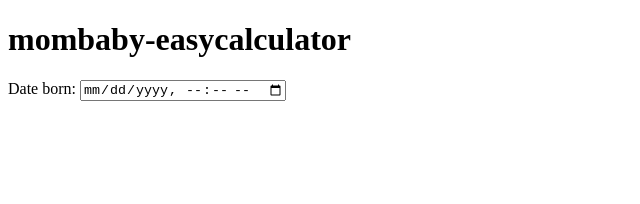
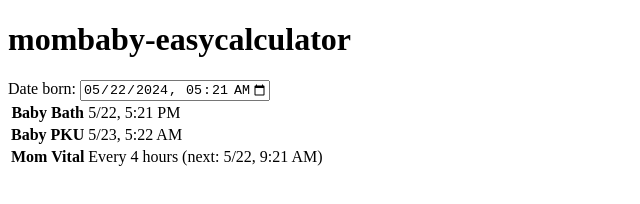
Before and after one commit to fritz-n/mombaby, a website: page index.html in a window 1280 px wide. Shown: the whole page, without its empty margins (0-640 px from the left). Drawn offline with Linux system fonts and the light colour scheme.

Commit message:
chore: when it is working

```diff
--- a/index.html
+++ b/index.html
@@ -7,9 +7,28 @@
     <link rel="stylesheet" href="styles.css">
 </head>
 <body>
-    <h1>mombaby-easycalculator</h1>
+    <h1 id="page-heading">mombaby-easycalculator</h1>
+    <!-- <div class="shift-chooser">
+        <label for="dayshift"><input type="radio" name="shift" checked value="7a-7p" id="dayshift"> 7a-7p</label>
+        <label for="nightshift" style="margin-left: 20px;"><input type="radio" name="shift" value="7p-7a" id="nightshift"> 7p-7a</label>
+    </div> -->
     <label for="time">Date born</label>: <input id="time" type="datetime-local">
-    <div id="output"></div>
+    <table>
+        <tbody>
+            <tr>
+                <th>Baby Bath</th>
+                <td id="bath-time">Bath time</td>
+            </tr>
+            <tr>
+                <th>Baby PKU</th>
+                <td id="pku-time">PKU time</td>
+            </tr>
+            <tr>
+                <th>Mom Vital</th>
+                <td id="vitals-time">Vital time</td>
+            </tr>
+        </tbody>
+    </table>
     <script src="script.js"></script>
 </body>
 </html>
--- a/script.js
+++ b/script.js
@@ -0,0 +1,49 @@
+const timeElement = document.getElementById('time');
+var tzoffset = (new Date()).getTimezoneOffset() * 60000; //offset in milliseconds
+// Set to the current date
+const currentDate = (new Date(Date.now() - tzoffset)).toISOString().slice(0,16);
+timeElement.value = currentDate;
+timeElement.max = currentDate;
+
+const bathEl = document.getElementById('bath-time');
+const pkuEl = document.getElementById('pku-time');
+const vitalsEl = document.getElementById('vitals-time');
+
+function isDayShift() {
+    const hour = (new Date()).getHours();
+    return hour >= 7 && hour < 19;
+}
+
+function updateTimes(){
+    const birthTime = new Date(timeElement.value);
+    const formatter = new Intl.DateTimeFormat("en-US", {
+        month: "numeric",
+        day: "numeric",
+        hour: "numeric",
+        minute: "numeric",
+    });
+
+    const bathDueTime = new Date(birthTime.getTime()+12*60*60*1000);
+    bathEl.innerText = formatter.format(bathDueTime);
+    if (bathDueTime.getTime() < Date.now()) {
+        bathEl.classList.add('strike')
+    } else {
+        bathEl.classList.remove('strike')
+    }
+
+    const oneDayAfterBirth = new Date(birthTime.getTime()+24*60*60*1000)
+    const pkuDueTime = new Date(oneDayAfterBirth.getTime() + 60*1000);
+    pkuEl.innerText = formatter.format(pkuDueTime);
+
+    // If it has been more than one day since the baby was born,
+    // vitals are needed every 8 hours
+    // If it has been less, vitals are needed every 4 hours
+    const intervalHours = Date.now() > oneDayAfterBirth.getTime() ? 8 : 4;
+    let vitalsDueTime = new Date(birthTime.getTime());
+    while (vitalsDueTime.getTime() < Date.now()) {
+        vitalsDueTime.setHours(vitalsDueTime.getHours()+intervalHours);
+    }
+    vitalsEl.innerText = `Every ${intervalHours} hours (next: ${formatter.format(vitalsDueTime)})`;
+}
+timeElement.addEventListener('input', updateTimes)
+updateTimes();
--- a/styles.css
+++ b/styles.css
@@ -0,0 +1,3 @@
+.strike {
+    text-decoration: line-through;
+}
```
